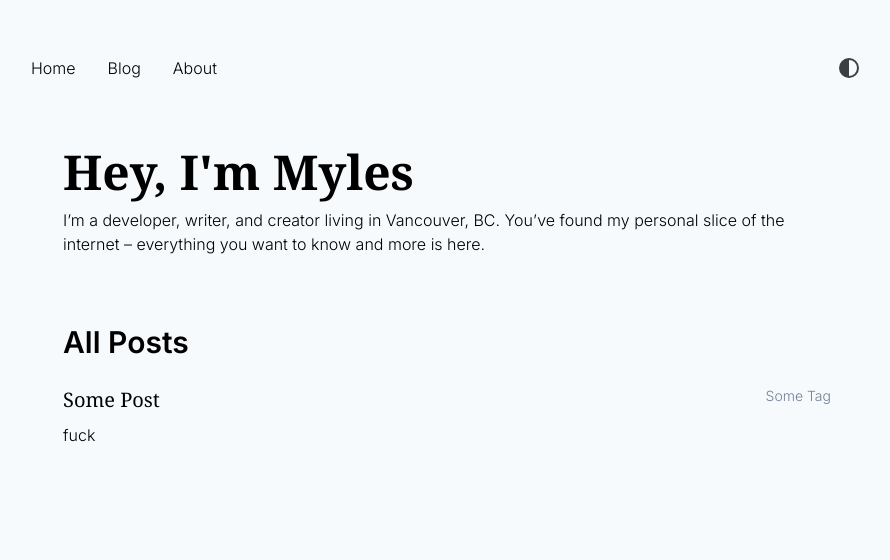
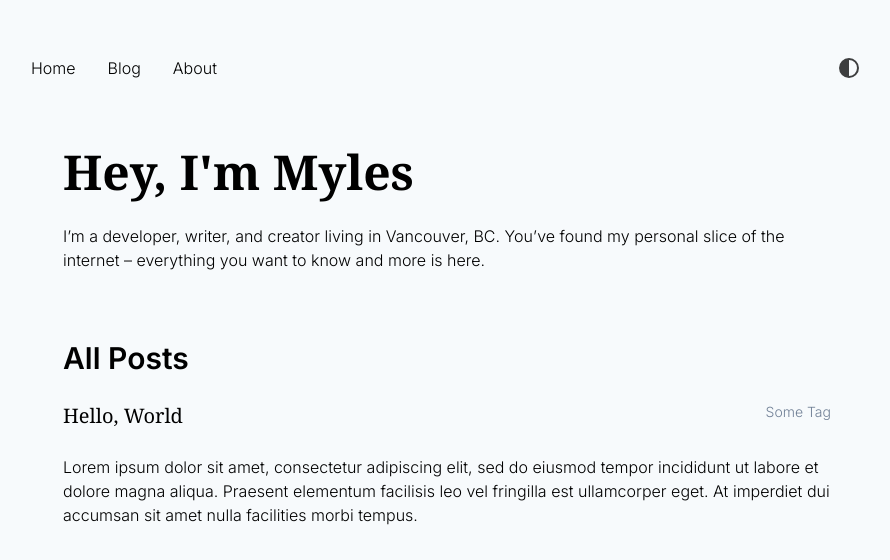
Before and after one commit to emergencelabs/emergence-site, a Next.js app: page / in a window 1280 px wide. Shown: the top 560 px of the page, without its empty margins (193-1083 px from the left). Built offline with nearby package versions, Linux system fonts and the light colour scheme; a web font is replaced by a local one.

Commit message:
getting mdx content loading. issues with fonts flashing in and need a better way to style the markdown. currently using generic @apply to elements

```diff
--- a/components/post-preview.jsx
+++ b/components/post-preview.jsx
@@ -1,8 +1,14 @@
-export default function PostPreview({ title, tags, excerpt }) {
+import Link from "next/link";
+
+export default function PostPreview({ title, tags, excerpt, slug }) {
   return (
     <article className="mt-5 mb-2">
       <header className="flex justify-between">
-        <h4 className="text-xl font-serif mb-2">{title}</h4>
+        <h4 className="text-xl font-serif mb-2">
+          <Link as={`/posts/${slug}`} href="/posts/[slug]">
+            <a className="hover:underline">{title}</a>
+          </Link>
+        </h4>
         <span className="text-gray-600 text-sm">Some Tag</span>
       </header>
       <p>{excerpt}</p>
--- a/components/preamble.jsx
+++ b/components/preamble.jsx
@@ -1,7 +1,7 @@
 export default function Preamble({ title, children }) {
   return (
     <div>
-      <h1 className="text-5xl font-serif font-semibold">{title}</h1>
+      <h1>{title}</h1>
       {children}
     </div>
   );
--- /dev/null
+++ b/lib/api.js
@@ -0,0 +1,43 @@
+import fs from "fs";
+import { join } from "path";
+import matter from "gray-matter";
+
+const postsDirectory = join(process.cwd(), "_posts");
+
+export function getPostSlugs() {
+  return fs.readdirSync(postsDirectory);
+}
+
+export function getPostBySlug(slug, fields = []) {
+  const realSlug = slug.replace(/\.mdx$/, "");
+  const fullPath = join(postsDirectory, `${realSlug}.mdx`);
+  const fileContents = fs.readFileSync(fullPath, "utf8");
+  const { data, content } = matter(fileContents);
+
+  const items = {};
+
+  // Ensure only the minimal needed data is exposed
+  fields.forEach((field) => {
+    if (field === "slug") {
+      items[field] = realSlug;
+    }
+    if (field === "content") {
+      items[field] = content;
+    }
+
+    if (data[field]) {
+      items[field] = data[field];
+    }
+  });
+
+  return items;
+}
+
+export function getAllPosts(fields = []) {
+  const slugs = getPostSlugs();
+  const posts = slugs
+    .map((slug) => getPostBySlug(slug, fields))
+    // sort posts by date in descending order
+    .sort((post1, post2) => (post1.date > post2.date ? "-1" : "1"));
+  return posts;
+}
--- a/package.json
+++ b/package.json
@@ -13,7 +13,9 @@
     "set-git": " git config --global user.email 'myles.linder@gmail.com' &&  open -a 'Keychain Access'"
   },
   "dependencies": {
+    "gray-matter": "^4.0.2",
     "next": "^9.5.3",
+    "next-mdx-remote": "^1.0.0",
     "prettier": "^2.1.1",
     "react": "^16.13.1",
     "react-dom": "^16.13.1"
--- a/pages/about.jsx
+++ b/pages/about.jsx
@@ -5,11 +5,11 @@ export default function AboutPage() {
   return (
     <section>
       <Preamble title="About">
-        <p className="font-sans">
+        <p>
           From the desk. There is literally nothing here because nothing has
           been written.
         </p>
-        <p className="font-sans">Would be cool if it had though.</p>
+        <p>Would be cool if it had though.</p>
       </Preamble>
       <PageSection title="Something about Me">
         <p>To do...</p>
--- a/pages/index.jsx
+++ b/pages/index.jsx
@@ -1,9 +1,10 @@
+import Head from "next/head";
+import { getAllPosts } from "../lib/api";
 import Preamble from "../components/preamble";
-import { Head } from "next/document";
 import PageSection from "../components/page-section";
 import PostPreview from "../components/post-preview";
 
-export default function IndexPage() {
+export default function IndexPage({ allPosts }) {
   return (
     <>
       <Head>
@@ -18,9 +19,30 @@ export default function IndexPage() {
           </p>
         </Preamble>
         <PageSection title="All Posts">
-          <PostPreview title="Some Post" excerpt="fuck" />
+          {allPosts.map((post) => (
+            <PostPreview
+              key={post.slug}
+              slug={post.slug}
+              title={post.title}
+              excerpt={post.excerpt}
+            />
+          ))}
         </PageSection>
       </section>
     </>
   );
 }
+
+export async function getStaticProps() {
+  const allPosts = getAllPosts([
+    "title",
+    "date",
+    "slug",
+    "author",
+    "coverImage",
+    "excerpt",
+  ]);
+  return {
+    props: { allPosts },
+  };
+}
--- a/pages/posts/[slug].jsx
+++ b/pages/posts/[slug].jsx
@@ -0,0 +1,69 @@
+import { useRouter } from "next/router";
+import ErrorPage from "next/error";
+import { getPostBySlug, getAllPosts } from "../../lib/api";
+import Head from "next/head";
+import hydrate from "next-mdx-remote/hydrate";
+import renderToString from "next-mdx-remote/render-to-string";
+
+export default function Post({ source, post }) {
+  const content = hydrate(source);
+  const router = useRouter();
+  if (!router.isFallback && !post?.slug) {
+    return <ErrorPage statusCode={404} />;
+  }
+
+  return (
+    <>
+      {router.isFallback ? (
+        <p>Loading...</p>
+      ) : (
+        <>
+          <article className="mb-32">
+            <Head>
+              <title>{post.title} | Myles was here</title>
+              {/* <meta property="og:image" content={post.ogImage.url} /> */}
+            </Head>
+            <h1>{post.title}</h1>
+            <div>{content}</div>
+          </article>
+        </>
+      )}
+    </>
+  );
+}
+
+export async function getStaticProps({ params }) {
+  const post = getPostBySlug(params.slug, [
+    "title",
+    "date",
+    "slug",
+    "author",
+    "content",
+    "ogImage",
+    "coverImage",
+  ]);
+
+  const source = await renderToString(post.content);
+
+  return {
+    props: {
+      post,
+      source,
+    },
+  };
+}
+
+export async function getStaticPaths() {
+  const posts = getAllPosts(["slug"]);
+
+  return {
+    paths: posts.map((post) => {
+      return {
+        params: {
+          slug: post.slug,
+        },
+      };
+    }),
+    fallback: false,
+  };
+}
--- a/styles/index.css
+++ b/styles/index.css
@@ -20,6 +20,18 @@
   }
 } */
 
+h1 {
+  @apply text-5xl font-serif font-semibold;
+}
+
+p {
+  @apply font-sans my-4;
+}
+
+h2 {
+  @apply font-serif text-3xl;
+}
+
 /* Start purging... */
 @tailwind components;
 /* Stop purging. */
```
Also changed, not shown: _posts/hello-world.mdx (renamed from _posts/hello-world.md, +14 -2 lines), 1 other file (tests, documents, lock files or other folders).
